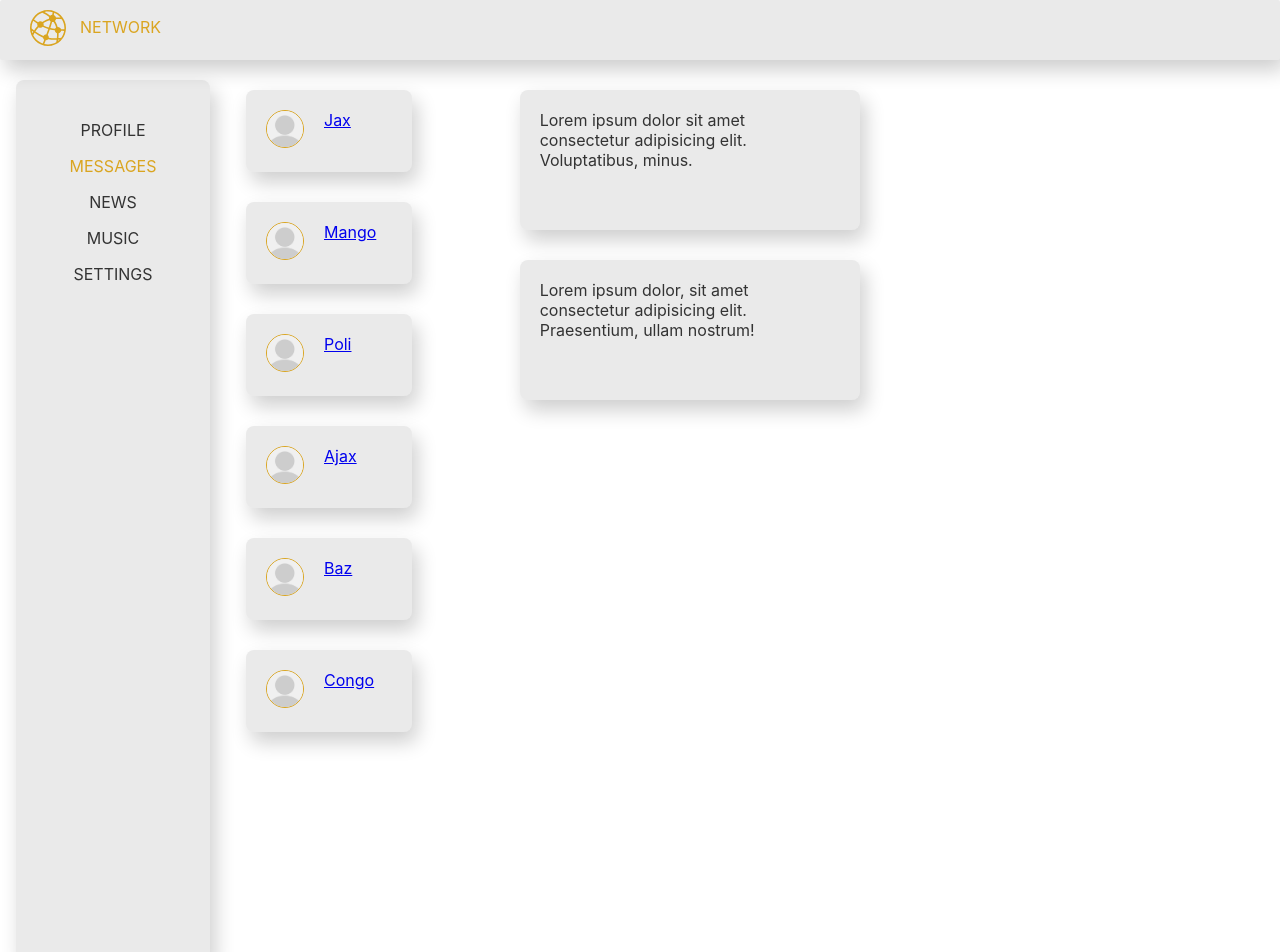
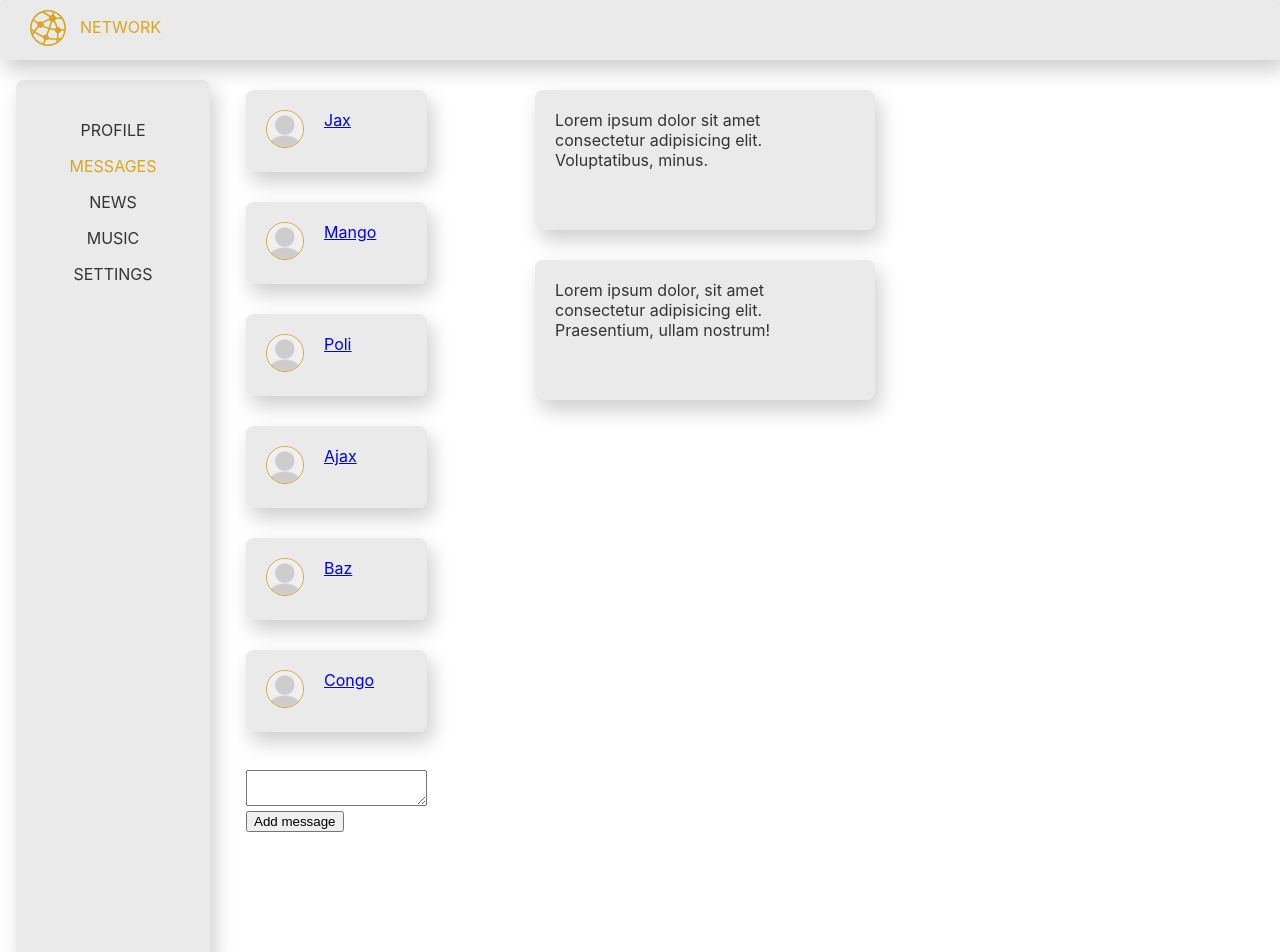
Before and after one commit to KasyanAndrey/project_01, a React (Create React App) app: page /dialogs in a window 1280 px wide. Shown: the top 952 px of the page. Built offline with nearby package versions, Linux system fonts and the light colour scheme.

Commit message:
chng state, add file render

```diff
--- a/src/App.js
+++ b/src/App.js
@@ -1,5 +1,5 @@
 import React from "react";
-import { BrowserRouter, Route, Routes } from "react-router-dom";
+import { Route, Routes } from "react-router-dom";
 
 import Container from "./components/Container/Container.jsx";
 import Wrapper from "./components/Wrapper/Wrapper.jsx";
@@ -14,16 +14,15 @@ import Settings from "./components/Settings/Settings.jsx";
 const App = (props) => {
   return (
     <div>
-      <BrowserRouter>
       <Container>
-          next 30
+        next 34
         <Header />
         <Navbar />
         <Wrapper>
           <Routes>
             <Route
               path="/profile"
-                element={<Profile state={props.state.profilePage} />}
+              element={<Profile state={props.state.profilePage} addPost={props.addPost}/>}
             />
             <Route
               path="/dialogs"
@@ -35,7 +34,6 @@ const App = (props) => {
           </Routes>
         </Wrapper>
       </Container>
-      </BrowserRouter>
     </div>
   );
 };
--- a/src/components/Dialogs/Dialogs.jsx
+++ b/src/components/Dialogs/Dialogs.jsx
@@ -4,7 +4,7 @@ import DialogItem from "./DialogItem/DialogItem.jsx";
 import Message from "./Message/Message.jsx";
 
 const Dialogs = (props) => {
-    let dialogsElements = props.state.dialogs.map((d) => (
+  let dialogsElements = props.state.dialogs.map((d) => (
     <DialogItem name={d.name} id={d.id} />
   ));
 
@@ -12,11 +12,26 @@ const Dialogs = (props) => {
     <Message message={m.message} id={m.id} />
   ));
 
+  let nuwMessageElement = React.createRef();
+
+  let addMessage = () => {
+    let text = nuwMessageElement.current.value;
+    alert(text)
+  }
+
   return (
     <div>
       <div className={css.dialogs}>
         <div className={css.dialogsList}>{dialogsElements}</div>
         <div className={css.messagesList}>{messagesElements}</div>
+        <div>
+          <div>
+            <textarea ref={nuwMessageElement}></textarea>
+          </div>
+          <div>
+            <button onClick={addMessage}>Add message</button>
+          </div>
+        </div>
       </div>
     </div>
   );
--- a/src/components/Profile/MyPosts/MyPosts.jsx
+++ b/src/components/Profile/MyPosts/MyPosts.jsx
@@ -4,18 +4,26 @@ import Post from "./Post/Post.jsx";
 
 const MyPosts = (props) => {
   let postsElement = props.posts.map((p) => (
-    <Post message={p.message} liksCount={p.liksCount} />
+    <Post message={p.message} likesCount={p.likesCount} />
   ));
+
+  let newPostElement = React.createRef();
+
+  let addPost = () => {
+    let text = newPostElement.current.value;
+    props.addPost(text);
+    newPostElement.current.value = '';
+  };
 
   return (
     <section className={css.container}>
       <h3>My posts</h3>
       <div>
         <div>
-          <textarea></textarea>
+          <textarea ref={newPostElement}></textarea>
         </div>
         <div>
-          <button>Add post</button>
+          <button onClick={addPost}>Add post</button>
         </div>
       </div>
       <div className={css.posts}>{postsElement}</div>
--- a/src/components/Profile/MyPosts/Post/Post.jsx
+++ b/src/components/Profile/MyPosts/Post/Post.jsx
@@ -7,7 +7,7 @@ const Post = (props) => {
     <div className={css.post}>
       <AvatarImg />
       <p>{props.message}</p>
-      <div className={css.like}>Like: {props.liksCount}</div>
+      <div className={css.like}>Like: {props.likesCount}</div>
     </div>
   );
 };
--- a/src/components/Profile/Profile.jsx
+++ b/src/components/Profile/Profile.jsx
@@ -7,7 +7,7 @@ const Profile = (props) => {
   return (
     <div>
       <ProfileInfo />
-      <MyPosts posts={props.state.posts} />
+      <MyPosts posts={props.state.posts} addPost={props.addPost}/>
     </div>
   );
 };
--- a/src/index.js
+++ b/src/index.js
@@ -1,12 +1,4 @@
-import React from 'react';
-import ReactDOM from 'react-dom';
-import './index.css';
-import App from './App';
-import state from './redux/state.js'
+import { renderEntireTree } from "./render.js";
+import state from "./redux/state.js";
 
-ReactDOM.render(
-  <React.StrictMode>
-    <App state={state} />
-  </React.StrictMode>,
-  document.getElementById('root')
-);
+renderEntireTree(state);
--- a/src/redux/state.js
+++ b/src/redux/state.js
@@ -1,3 +1,5 @@
+import { renderEntireTree } from "../render.js";
+
 let state = {
   profilePage: {
     posts: [
@@ -5,13 +7,13 @@ let state = {
         id: 1,
         message:
           "Lorem ipsum dolor sit amet consectetur adipisicing elit. Voluptatibus, minus.",
-        liksCount: 12,
+        likesCount: 12,
       },
       {
         id: 2,
         message:
           "Lorem ipsum dolor, sit amet consectetur adipisicing elit. Praesentium, ullam nostrum!",
-        liksCount: 21,
+        likesCount: 21,
       },
     ],
   },
@@ -39,4 +41,15 @@ let state = {
   },
 };
 
+export const addPost = (postMessage) => {
+  let newPost = {
+    id: 3,
+    message: postMessage,
+    likesCount: 0,
+  };
+
+  state.profilePage.posts.push(newPost);
+  renderEntireTree(state);
+};
+
 export default state;
--- /dev/null
+++ b/src/render.js
@@ -0,0 +1,17 @@
+import React from "react";
+import ReactDOM from "react-dom";
+import { BrowserRouter } from "react-router-dom";
+import "./index.css";
+import App from "./App";
+import { addPost } from "./redux/state.js";
+
+export const renderEntireTree = (state) => {
+  ReactDOM.render(
+    <React.StrictMode>
+      <BrowserRouter>
+        <App state={state} addPost={addPost} />
+      </BrowserRouter>
+    </React.StrictMode>,
+    document.getElementById("root")
+  );
+};
```
Lines whose indentation alone changed are shown as unchanged.
